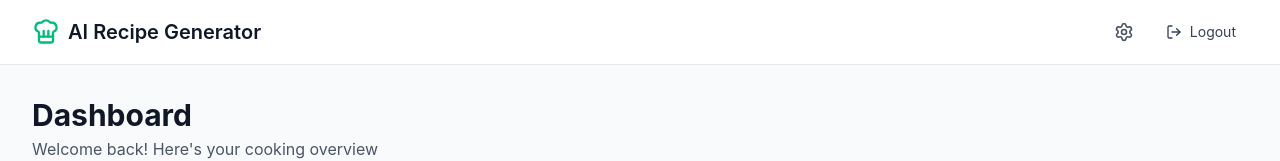
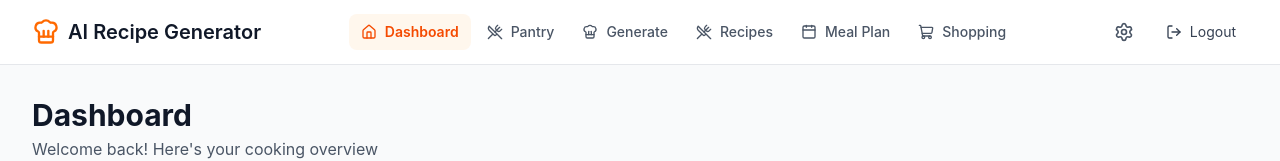
Before and after one commit to ayusshh66/Ai-SaaS-Project, a React app in the folder frontend/: page /dashboard in a window 1280 px wide. Shown: the top 161 px of the page. Built offline with nearby package versions, Linux system fonts and the light colour scheme; no server answers; the HTML template or start-up script is replaced by a standard one.

Commit message:
changed the theme to orangish

```diff
--- a/frontend/components/Navbar.jsx
+++ b/frontend/components/Navbar.jsx
@@ -11,37 +11,62 @@ const Navbar = () => {
         navigate('/login');
     };
 
+    const navLinkStyles = ({ isActive }) =>
+        `flex items-center gap-2 px-3 py-2 text-sm font-medium rounded-lg transition-colors ${
+            isActive
+                ? 'text-orange-600 bg-orange-50 font-semibold'
+                : 'text-gray-600 hover:text-gray-900 hover:bg-gray-50'
+        }`;
+
     return (
         <nav className="bg-white border-b border-gray-200 sticky top-0 z-50">
             <div className="max-w-7xl mx-auto px-4 sm:px-6 lg:px-8">
                 <div className="flex justify-between items-center h-16">
                     {/* Logo */}
                     <Link to="/dashboard" className="flex items-center gap-2 text-xl font-semibold text-gray-900">
-                        <ChefHat className="w-7 h-7 text-emerald-500" />
+                        <ChefHat className="w-7 h-7 text-orange-500" />
                         <span>AI Recipe Generator</span>
                     </Link>
 
                     {/* Navigation Links */}
                     <div className="hidden md:flex items-center gap-1">
-                        <NavLink to="/dashboard" icon={<Home className="w-4 h-4" />} label="Dashboard" />
-                        <NavLink to="/pantry" icon={<UtensilsCrossed className="w-4 h-4" />} label="Pantry" />
-                        <NavLink to="/generate" icon={<ChefHat className="w-4 h-4" />} label="Generate" />
-                        <NavLink to="/recipes" icon={<UtensilsCrossed className="w-4 h-4" />} label="Recipes" />
-                        <NavLink to="/meal-plan" icon={<Calendar className="w-4 h-4" />} label="Meal Plan" />
-                        <NavLink to="/shopping-list" icon={<ShoppingCart className="w-4 h-4" />} label="Shopping" />
+                        <NavLink to="/dashboard" className={navLinkStyles}>
+                            <Home className="w-4 h-4" />
+                            <span>Dashboard</span>
+                        </NavLink>
+                        <NavLink to="/pantry" className={navLinkStyles}>
+                            <UtensilsCrossed className="w-4 h-4" />
+                            <span>Pantry</span>
+                        </NavLink>
+                        <NavLink to="/generate" className={navLinkStyles}>
+                            <ChefHat className="w-4 h-4" />
+                            <span>Generate</span>
+                        </NavLink>
+                        <NavLink to="/recipes" className={navLinkStyles}>
+                            <UtensilsCrossed className="w-4 h-4" />
+                            <span>Recipes</span>
+                        </NavLink>
+                        <NavLink to="/meal-plan" className={navLinkStyles}>
+                            <Calendar className="w-4 h-4" />
+                            <span>Meal Plan</span>
+                        </NavLink>
+                        <NavLink to="/shopping-list" className={navLinkStyles}>
+                            <ShoppingCart className="w-4 h-4" />
+                            <span>Shopping</span>
+                        </NavLink>
                     </div>
 
                     {/* User Menu */}
                     <div className="flex items-center gap-3">
                         <Link
                             to="/settings"
-                            className="p-2 text-gray-600 hover:text-gray-900 hover:bg-gray-100 rounded-lg transition-colors"
+                            className="p-2 text-gray-600 hover:text-orange-600 hover:bg-orange-50 rounded-lg transition-colors"
                         >
                             <Settings className="w-5 h-5" />
                         </Link>
                         <button
                             onClick={handleLogout}
-                            className="flex items-center gap-2 px-3 py-2 text-sm text-gray-700 hover:text-gray-900 hover:bg-gray-100 rounded-lg transition-colors"
+                            className="flex items-center gap-2 px-3 py-2 text-sm text-gray-700 hover:text-red-600 hover:bg-red-50 rounded-lg transition-colors"
                         >
                             <LogOut className="w-4 h-4" />
                             <span className="hidden sm:inline">Logout</span>
```
